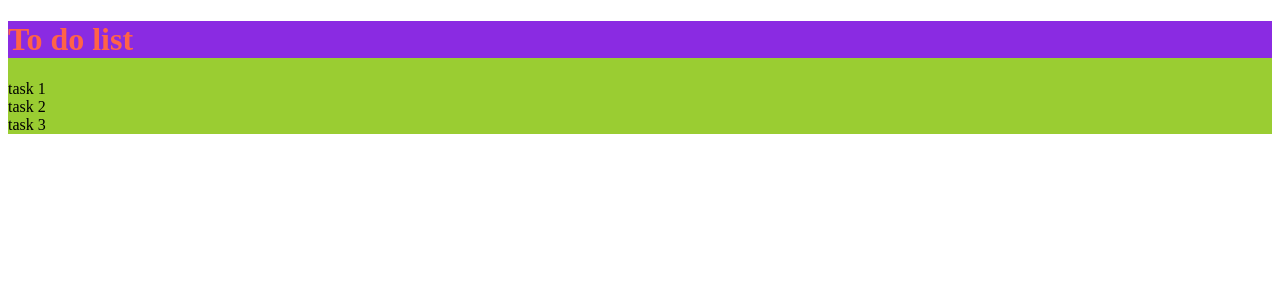
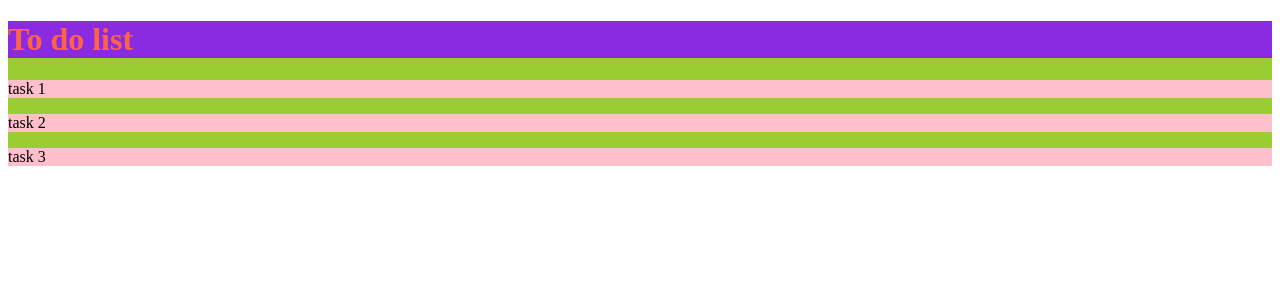
Before and after one commit to HannahNguyen6729/todolist-vue, a Vue app: page / in a window 1280 px wide. Shown: the top 300 px of the page. Built offline with nearby package versions, Linux system fonts and the light colour scheme.

Commit message:
pass props from Todos to TodoItem

```diff
--- a/src/App.vue
+++ b/src/App.vue
@@ -7,7 +7,7 @@
 
 <script>
 import HeaderComponent from './components/Header.vue'
-import TodosComponent from './components/Todo.vue'
+import TodosComponent from './components/Todos.vue'
 
 export default {
   name: 'App',
--- /dev/null
+++ b/src/components/TodoItem.vue
@@ -0,0 +1,18 @@
+<template>
+  <div>
+    <p id="item">{{ todoProps }}</p>
+  </div>
+</template>
+
+<script>
+export default {
+  name: 'TodoItem-component',
+  props: ['todoProps']
+}
+</script>
+
+<style>
+#item {
+  background-color: pink;
+}
+</style>
--- a/src/components/Todo.vue
+++ b/src/components/Todos.vue
@@ -1,16 +1,16 @@
 <template>
   <div>
-    <div v-for="task in todoList" v-bind:key="task">
-      {{ task }}
-    </div>
+    <TodoItemComponent v-for="task in todoList" v-bind:key="task" v-bind:todoProps="task" />
   </div>
 </template>
 
 <script>
 import { ref } from 'vue'
+import TodoItemComponent from './TodoItem.vue'
 
 export default {
   name: 'Todos-component',
+  components: { TodoItemComponent },
   //setup(): pass all data to the template, including all data of component
   setup() {
     const todos = ref(['task 1', 'task 2', 'task 3'])
```
